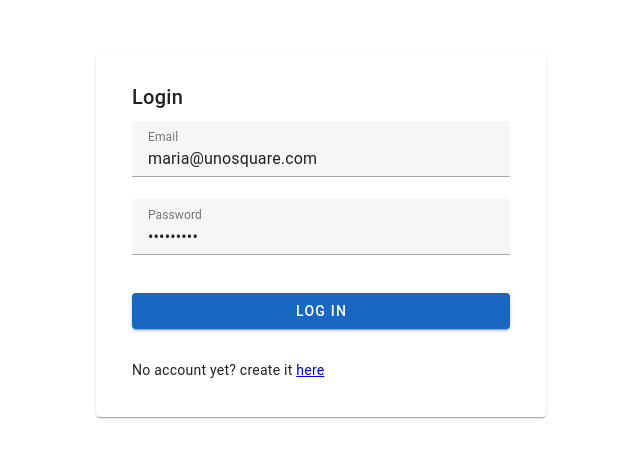
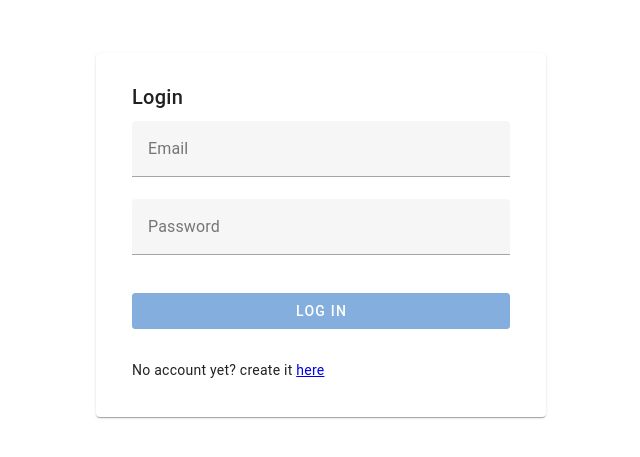
Before and after one commit to gualbertocuiza/dieting, a Vue app in the folder ui/: page /login in a window 1280 px wide. Shown: the part 153-610 px from the top of the page, without its empty margins (319-959 px from the left). Built offline with nearby package versions, Linux system fonts and the light colour scheme.

Commit message:
validation for ligin and forms buttons

```diff
--- /dev/null
+++ b/ui/src/components/auth/login-form-validator.ts
@@ -0,0 +1,23 @@
+import { computed } from 'vue'
+import { isRequired } from '../../utils/field-validators'
+
+interface props {
+  email: string
+  password: string
+}
+
+export default {
+  props: {
+    email: { type: String },
+    password: { type: String },
+  },
+  setup(props: props, { slots }) {
+    const emailRules = computed(() => [isRequired(props.email)])
+    const passwordRules = computed(() => [isRequired(props.password)])
+    return () =>
+      slots.default({
+        emailRules: emailRules.value,
+        passwordRules: passwordRules.value,
+      })
+  },
+}
--- a/ui/src/pages/auth/login.vue
+++ b/ui/src/pages/auth/login.vue
@@ -1,9 +1,11 @@
 <script lang="ts" setup>
 import { ref } from 'vue'
 import { useAuthStore } from '../../store/auth'
+import LoginFormValidators from '../../components/auth/login-form-validator'
 
-const email = ref<string>('maria@unosquare.com')
-const password = ref<string>('password1')
+const email = ref<string>('')
+const password = ref<string>('')
+const validForm = ref(false)
 const authStore = useAuthStore()
 
 const login = () => {
@@ -18,15 +20,27 @@ const login = () => {
       authStore.errorMessage
     }}</v-alert>
     <v-card-text>
-      <v-form ref="form" @submit.prevent="login">
-        <v-text-field v-model="email" label="Email" type="text"></v-text-field>
+      <login-form-validators
+        :email="email"
+        :password="password"
+        v-slot="{ emailRules, passwordRules }"
+      >
+        <v-form @submit.prevent="login" v-model="validForm" ref="form">
+          <v-text-field
+            v-model="email"
+            :rules="emailRules"
+            label="Email"
+            type="text"
+          ></v-text-field>
           <v-text-field
             v-model="password"
+            :rules="passwordRules"
             label="Password"
             type="password"
           ></v-text-field>
           <v-btn
             :loading="authStore.loading"
+            :disabled="!validForm"
             color="primary"
             class="mt-4"
             type="submit"
@@ -34,6 +48,7 @@ const login = () => {
             >Log in</v-btn
           >
         </v-form>
+      </login-form-validators>
     </v-card-text>
     <v-card-text
       >No account yet? create it
--- a/ui/src/pages/auth/register.vue
+++ b/ui/src/pages/auth/register.vue
@@ -7,6 +7,7 @@ const last_name = ref('')
 const email = ref('')
 const password = ref('')
 const password_confirmation = ref('')
+const validForm = ref(false)
 </script>
 
 <template>
@@ -27,7 +28,7 @@ const password_confirmation = ref('')
           passwordConfirmationRules,
         }"
       >
-        <v-form ref="form">
+        <v-form v-model="validForm" ref="form">
           <v-text-field
             v-model="first_name"
             :rules="firstNameRules"
@@ -58,7 +59,9 @@ const password_confirmation = ref('')
             type="password"
             :rules="passwordConfirmationRules"
           ></v-text-field>
-          <v-btn color="primary" class="mt-4" block>Register</v-btn>
+          <v-btn :disabled="!validForm" color="primary" class="mt-4" block
+            >Register</v-btn
+          >
         </v-form>
       </reg-form-validators>
     </v-card-text>
```
Lines whose indentation alone changed are shown as unchanged.
